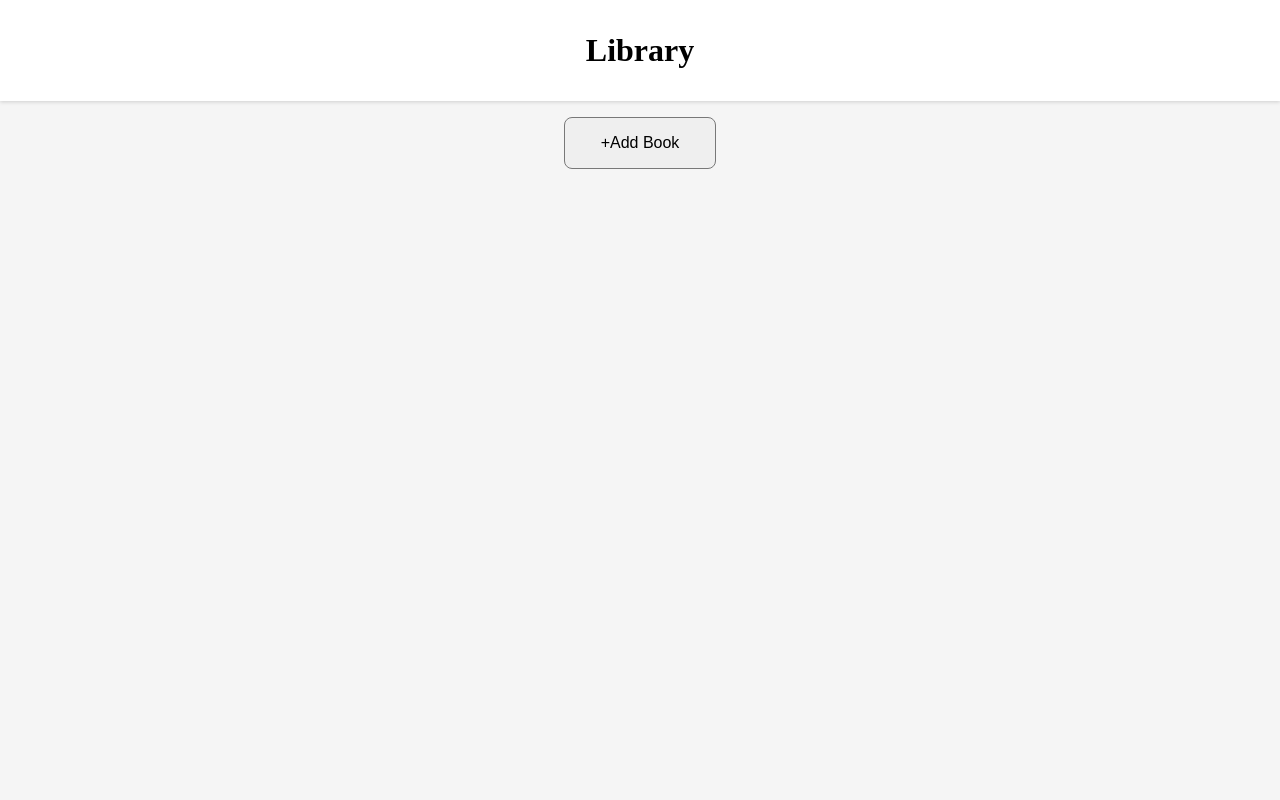
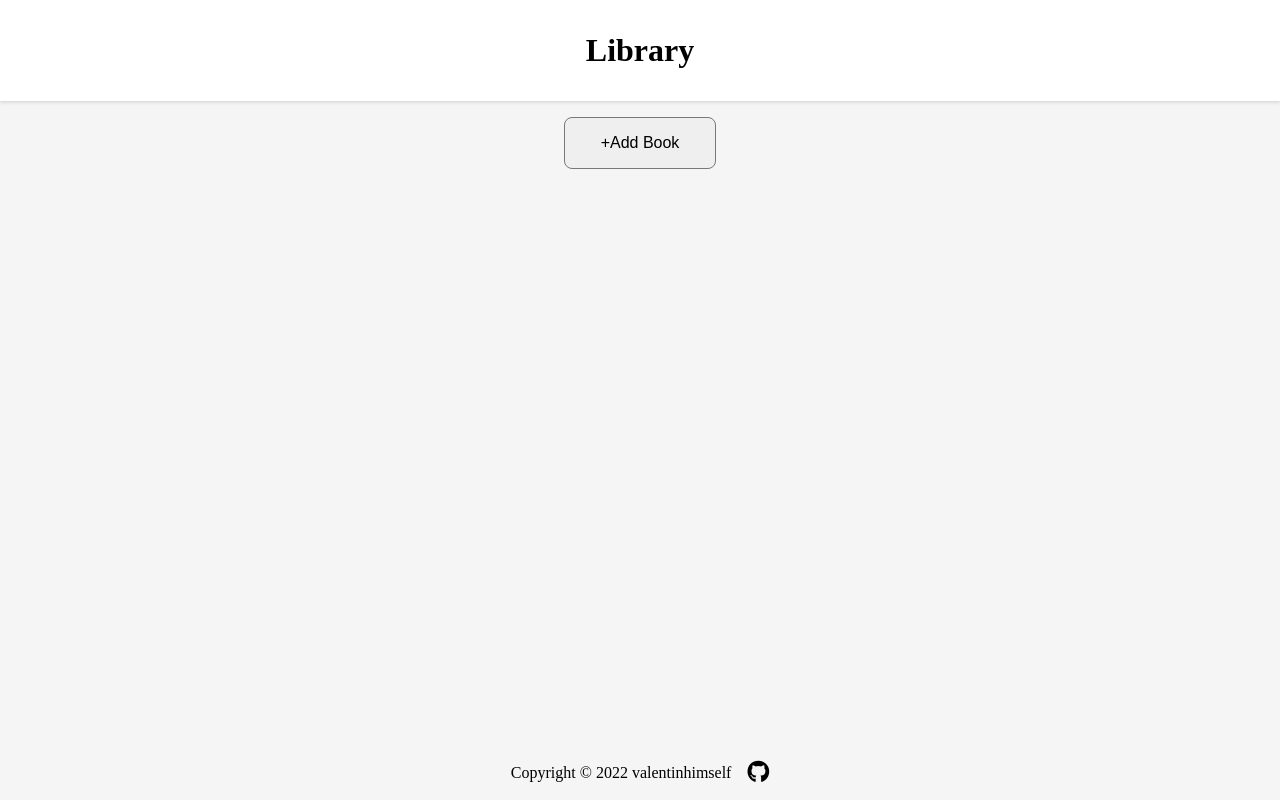
Before and after one commit to valentinhimself/library, a plain HTML site: page index.html in a window 1280 px wide. Drawn offline with Linux system fonts and the light colour scheme.

Commit message:
add footer

```diff
--- a/index.html
+++ b/index.html
@@ -7,6 +7,7 @@
     <title>Libary</title>
     <script src="./app.js" defer></script>
     <link rel="stylesheet" href="./style.css">
+    <script src="https://kit.fontawesome.com/4c536a6bd5.js"  crossorigin="anonymous"></script>
 </head>
 <body>
     <header>
@@ -39,5 +40,17 @@
         </section>
     </main>
     <div class="tint"></div>
+    <footer class="footer">
+        <p>
+          Copyright ©
+          <script>
+            document.write(new Date().getFullYear())
+          </script>
+          valentinhimself
+        </p>
+        <a href="https://github.com/valentinhimself/" target="_blank">
+          <i class="fab fa-github"></i
+        ></a>
+      </footer>
 </body>
 </html>
--- a/style.css
+++ b/style.css
@@ -199,3 +199,28 @@ button[type=submit]:hover {
 .error.show {
     display: block;
 }
+
+.footer {
+    position: absolute;
+    bottom: 0;
+    left: 0;
+    display: flex;
+    align-items: center;
+    justify-content: center;
+    width: 100%;
+    padding: 1rem;
+    color: var(--font);
+    font-size: 1rem;
+  }
+
+.fa-github {
+    margin-left: 1rem;
+    color: var(--font);
+    font-size: 1.4rem;
+    transition: transform 0.6s ease-in-out;
+    color: black;
+}
+
+.fa-github:hover {
+    transform: rotate(360deg) scale(1.2);
+}
```
